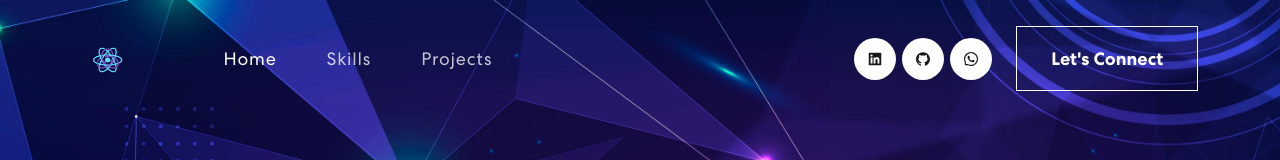
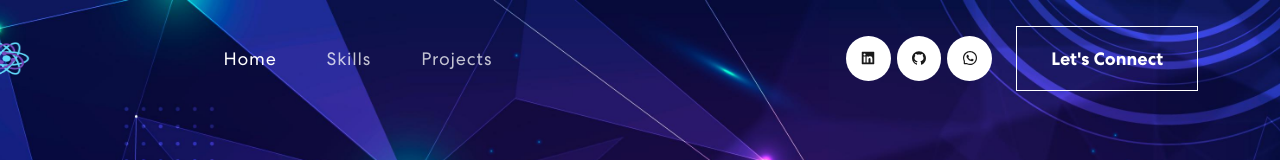
Before and after one commit to angykizzi/Portfolio, a React (Create React App) app in the folder client/: page / in a window 1280 px wide. Shown: the top 160 px of the page. Built offline with nearby package versions, Linux system fonts and the light colour scheme.

Commit message:
portfolioReady

```diff
--- a/client/src/components/Contact/Contact.css
+++ b/client/src/components/Contact/Contact.css
@@ -13,7 +13,7 @@
       font-weight: 700;
     margin-bottom: 30px;
   }
-  .contact form input, .contact form textarea {
+  .contact form input {
     width: 100%;
     background: rgba(255, 255, 255, 0.1);
     border: 1px solid rgba(255, 255, 255, 0.5);
@@ -26,10 +26,31 @@
     letter-spacing: 0.8px;
     transition: 0.3s ease-in-out;
   }
+
+  .contact form textarea{
+    width: 100%;
+    background: rgba(255, 255, 255, 0.1);
+    border: 1px solid rgba(255, 255, 255, 0.5);
+    border-radius: 20px;
+    color: #fff;
+    margin: 0 0 8px 0;
+    padding: 2.5vw;
+    font-weight: 500;
+    font-size: 18px;
+    letter-spacing: 0.8px;
+    transition: 0.3s ease-in-out;
+  }
+
+
+
+
   .contact form input:focus, .contact form textarea:focus {
     background: rgba(255, 255, 255, 1);
     color: #121212;
   }
+
+
+
   .contact form input::placeholder, .contact form textarea::placeholder {
     font-size: 16px;
     font-weight: 400;
--- a/client/src/components/Contact/Contact.tsx
+++ b/client/src/components/Contact/Contact.tsx
@@ -121,7 +121,7 @@ export const Contact = () => {
                           {status.message}
                           </p>
                           </Col>
-)}
+                          )}
                     </form>
                     </div>}
                     </TrackVisibility>
--- a/client/src/components/NavBar/NavBar.css
+++ b/client/src/components/NavBar/NavBar.css
@@ -8,8 +8,9 @@ nav.navbar {
     transition:  0.32s ease-in-out;
   }
   .navbar img{
-    width: 50px;
-    height: 30px;
+    width: 6vw;
+    height: 3vw;
+    margin-left: -9vw;
   }
   nav.navbar.scrolled {
     padding: 0px 0;
@@ -34,13 +35,12 @@ nav.navbar {
       display: flex;
       align-items: center;
   }
-  .social-icon {
-      display: inline-block;
-      margin-left: 14px;
+  span.navbar-text .social-icon {
+      display: flex;
   }
   .social-icon a {
-      width: 42px;
-      height: 42px;
+      width: 3.5vw;
+      height: 3.5vw;
       background: #FFFFFF;
       display: inline-flex;
       border-radius: 50%;
@@ -52,8 +52,8 @@ nav.navbar {
   }
   .social-icon a::before {
       content: "";
-      width: 42px;
-      height: 42px;
+      width: 3.5vw;
+      height: 3.5vw;
       position: absolute;
       background-color: rgba(54, 54, 54, 0.4);
       border-radius: 50%;
@@ -110,6 +110,7 @@ nav.navbar {
       outline: none;
       box-shadow: none;
   }
+
   nav.navbar .navbar-toggler-icon {
     width: 24px;
     height: 17px;
@@ -141,6 +142,7 @@ nav.navbar {
       transform: rotate(45deg);
       background-color: #fff;
       height: 2px;
+
   }
   nav.navbar .navbar-toggler[aria-expanded="true"] .navbar-toggler-icon:before {
       transform: translateY(8px) rotate(-45deg);
--- a/client/src/components/ProjectCards/Project.css
+++ b/client/src/components/ProjectCards/Project.css
@@ -49,7 +49,7 @@
   .proj-txtx span {
     font-style: italic;
     font-weight: 400;
-    font-size: 15px;
+    font-size: 100%;
     letter-spacing: 0.8px;
   }
 
--- a/client/src/components/Projects/Projects.css
+++ b/client/src/components/Projects/Projects.css
@@ -3,11 +3,13 @@
   padding: 80px 0;
   position: relative;
 }
+
 .project h2 {
   font-size: 45px;
   font-weight: 700;
   text-align: center;
 }
+
 .project p {
   color: #B8B8B8;
   font-size: 18px;
@@ -17,6 +19,7 @@
   text-align: center;
   width: 56%;
 }
+
 .project .nav.nav-pills {
   width: 72%;
   margin: 0 auto;
@@ -24,9 +27,11 @@
   background-color: rgb(255 255 255 / 10%);
   overflow: hidden;
 }
+
 .project .nav.nav-pills .nav-item {
   width: 50%;
 }
+
 .project .nav.nav-pills .nav-link {
   background-color: transparent;
   border-radius: 0px 100px 100px 0px;
@@ -41,6 +46,7 @@
   text-align: center;
   z-index: 0;
 }
+
 .project .nav.nav-pills .nav-link::before {
   content: "";
   position: absolute;
@@ -52,21 +58,24 @@
   z-index: -1;
   transition: 0.3s ease-in-out;
 }
+
 .project .nav.nav-pills .nav-link.active::before {
   width: 100% !important;
 }
+
 .project .nav.nav-pills .nav-link.active {
   border: 1px solid rgba(255, 255, 255, 1);
 }
+
 .nav-link#projects-tabs-tab-first {
   border: 1px solid rgba(255, 255, 255, 0.5);
   border-radius: 55px 0px 0px 55px;
 }
+
 .nav-link#projects-tabs-tab-second {
   border-top: 1px solid rgba(255, 255, 255, 0.5);
   border-bottom: 1px solid rgba(255, 255, 255, 0.5);
 }
-
 
 .background-image-right {
   top: 20%;
@@ -76,3 +85,19 @@
   right: 0;
   z-index: -4;
 }
+
+.project .project-card-text-container {
+  max-width: 90%;
+  margin: 0 auto;
+}
+
+.project .project-card-text-container p {
+  font-size: 1.5vw;
+  line-height: 1.8em;
+  width: 100%;
+  text-align: center;
+}
+
+.project .project-card-text-container a {
+  font-size: 1em;
+}
--- a/client/src/components/Projects/Projects.tsx
+++ b/client/src/components/Projects/Projects.tsx
@@ -47,11 +47,10 @@ export const Project = () => {
                       <Row>
                         <ProjectCard
                         title="Appdoptame"
-                        description= {<p>AppDoptame is an innovative application designed to streamline the pet adoption process and support animal protection associations. Our platform is specifically designed to reduce the time that rescued pets spend in shelters, while also minimizing the maintenance costs that associations incur. By promoting greater visibility and dissemination of animals available for adoption, we aim to improve the overall quality of life for these vulnerable creatures.
-
-                        With AppDoptame, users can easily create an account and explore our platform's features, including filtering by location and animal type. Meanwhile, associations can create their own profile and access a control panel to manage their pets and communicate with potential adopters. As administrators of the platform, we oversee all activities through a central panel that provides information on users, associations, and pets.
-
-                        One unique feature of AppDoptame is the ability for users to sponsor animal protection associations and make donations directly through our platform. Our application is poised to revolutionize the adoption process and serve as a valuable solution for animal protection associations across the country. The application is available at <a href="https://github.com/angykizzi/App-Doptame/tree/develop">link</a></p>}
+                        description= {
+                          <div className="project-card-text-container">
+                        <p>AppDoptame is an innovative application that simplifies pet adoption and supports animal protection associations. It reduces shelter time for rescued pets and lowers maintenance costs. The platform enhances visibility and dissemination of adoptable animals, improving their quality of life. Users can create accounts, filter by location and animal type. Associations can manage pets, communicate with potential adopters, and receive sponsorships and donations. AppDoptame revolutionizes the adoption process and helps animal protection associations nationwide. Find the application at the provided <a href="https://github.com/angykizzi/App-Doptame/tree/develop">link</a>
+                        </p></div>}
                         imgUrl= {projImg1}
                         link= "https://github.com/angykizzi/App-Doptame/tree/develop"
                          />
@@ -61,11 +60,8 @@ export const Project = () => {
                       <Row>
                       <ProjectCard
                         title="PI food"
-                        description= {<p>The Food Individual Project involved the development of a comprehensive web application that leverages APIs and databases to provide users with an extensive collection of recipes and meals. Our team utilized a range of cutting-edge technologies, including JavaScript, Node.js, Express, HTML, CSS, React, React-Redux, and SQL, to deliver an immersive and engaging user experience.
-
-                        One of the primary goals of the project was to create a dynamic platform that enables users to easily add and modify their meals while also leveraging filters and search functionalities to enhance the overall user experience. Our platform also features a dedicated page for each recipe, providing users with detailed information and allowing them to explore the intricacies of each dish.
-
-                        The use of APIs and databases provides a robust and scalable infrastructure that enables our platform to process requests efficiently and securely. Our team worked tirelessly to create a comprehensive application that meets the needs of our users and delivers an exceptional experience. The application is available at <a href="https://github.com/angykizzi/PI-Food-main">link</a></p>}
+                        description= {
+                        <div className="project-card-text-container"><p>The Food Individual Project is a web application that offers a vast collection of recipes and meals. It utilizes modern technologies like JavaScript, Node.js, Express, HTML, CSS, React, React-Redux, and SQL to create an immersive user experience. The platform allows users to add and modify meals easily, with filters and search options for a seamless experience. Each recipe has a dedicated page with detailed information. The application incorporates APIs and databases for efficient and secure request processing. The team has developed a comprehensive and exceptional application. Find it at <a href="https://github.com/angykizzi/PI-Food-main">link</a></p></div>}
                         imgUrl= {projImg2}
                         link= "https://github.com/angykizzi/App-Doptame/tree/develop"
                          />
--- a/client/src/components/Skills/Skills.tsx
+++ b/client/src/components/Skills/Skills.tsx
@@ -44,7 +44,7 @@ export const Skills = () => {
                             Skills
                         </h2>
                         <p>
-                        As a Junior Full Stack Developer, I bring to the table a diverse range of technical proficiencies that enable me to seamlessly navigate the entire project lifecycle. In addition to my technical skills, I possess a suite of essential soft skills that make me a valuable asset to any team. These skills include adaptability, attention to detail, empathy, flexibility, leadership, organization, patience, social skills, and problem-solving.
+                        I'm a Junior Full Stack Developer, I bring to the table a diverse range of technical proficiencies that enable me to seamlessly navigate the entire project lifecycle. In addition to my technical skills, I possess a suite of essential soft skills that make me a valuable asset to any team. These skills include adaptability, attention to detail, empathy, flexibility, leadership, organization, patience, social skills, and problem-solving.
                         </p>
                         <Carousel responsive={responsive} infinite={true} className="skill-slider">
                             <div className="item">
```
Lines whose indentation alone changed are shown as unchanged.
